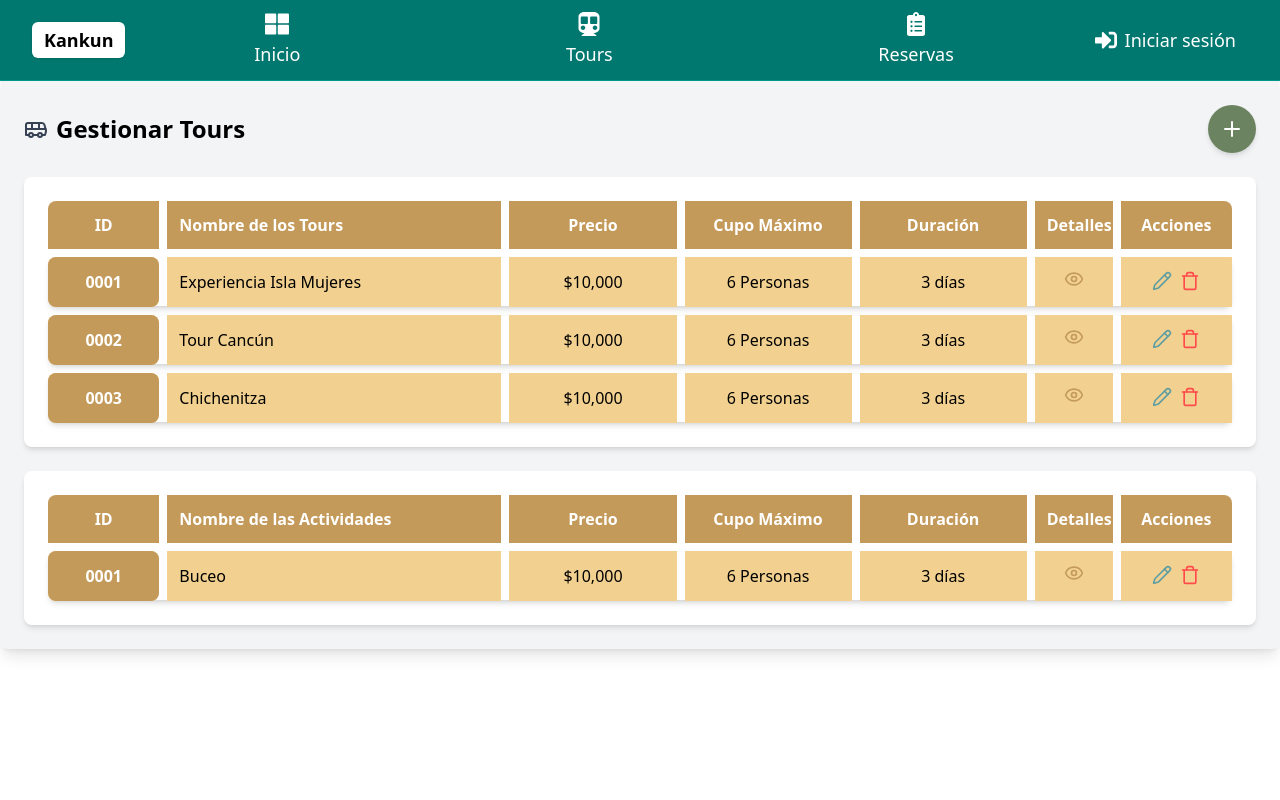
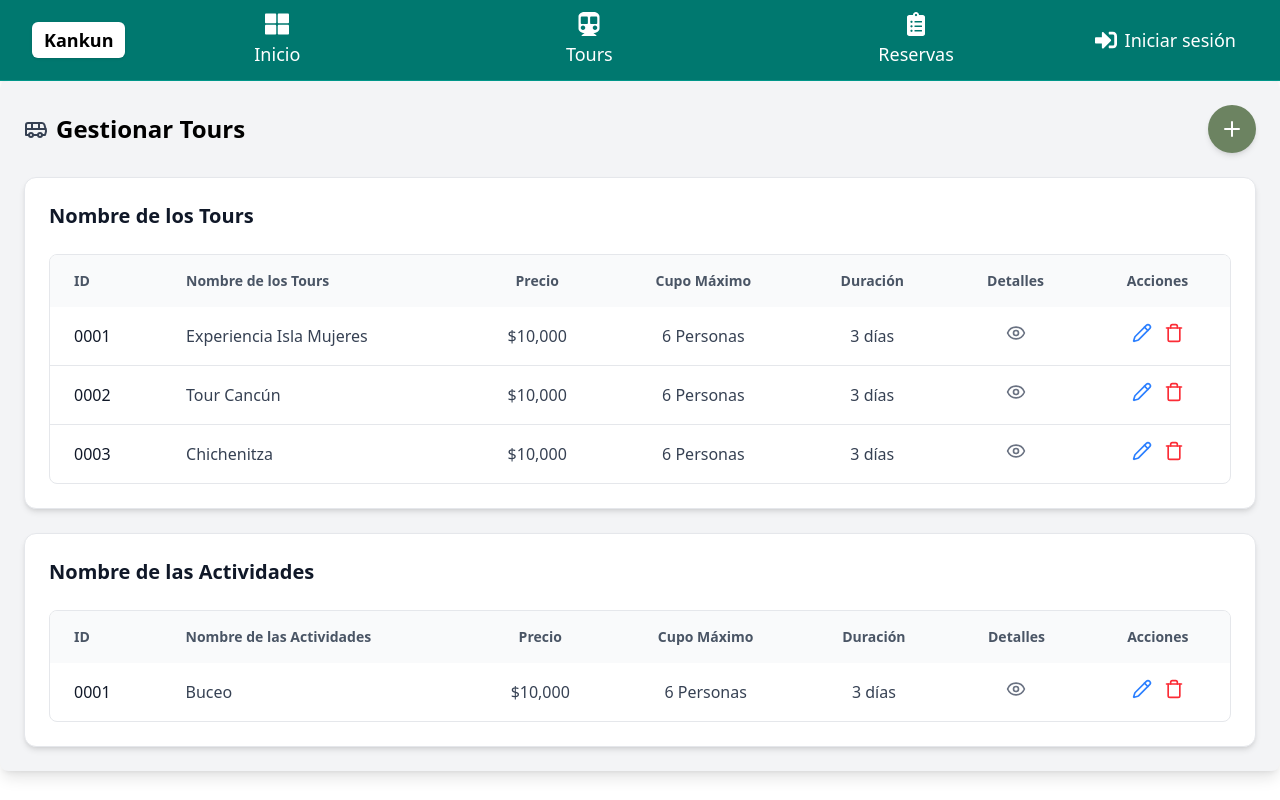
Before and after one commit to SebasEPV/TourManager_Front, a React (Vite) app: page /tours/manage in a window 1280 px wide. Built offline with nearby package versions, Linux system fonts and the light colour scheme.

Commit message:
Actualizacion de estilo tablas

```diff
--- a/src/components/GestionarTours/Tabla.jsx
+++ b/src/components/GestionarTours/Tabla.jsx
@@ -12,44 +12,49 @@ const Tabla = ({ datos, titulo, eliminarElemento }) => {
     };
 
     return (
-        <div className="bg-white p-4 rounded-lg shadow-md mt-6 w-full">
-            <table className="w-full border-separate border-spacing-2 text-left table-fixed">
+        <div className="bg-white p-6 rounded-xl shadow-md mt-6 w-full border border-gray-200">
+            {/* Encabezado */}
+            <div className="flex items-center justify-between mb-6">
+                <h2 className="text-xl font-semibold text-gray-900">{titulo}</h2>
+            </div>
+
+            {/* Tabla */}
+            <div className="overflow-x-auto rounded-lg border border-gray-200">
+                <table className="w-full">
                     <thead>
-                    <tr className="bg-[#C49A5A] text-white rounded-lg">
-                        <th className="p-3 text-center w-[10%] rounded-tl-lg">ID</th>
-                        <th className="p-3 text-left w-[30%]">{titulo}</th>
-                        <th className="p-3 text-center w-[15%]">Precio</th>
-                        <th className="p-3 text-center w-[15%]">Cupo Máximo</th>
-                        <th className="p-3 text-center w-[15%]">Duración</th>
-                        <th className="p-3 text-center w-[7%]">Detalles</th>
-                        <th className="p-3 text-center w-[10%] rounded-tr-lg">Acciones</th>
+                        <tr className="text-left bg-gray-50 text-gray-600 text-sm font-medium">
+                            <th className="px-6 py-4">ID</th>
+                            <th className="px-6 py-4">{titulo}</th>
+                            <th className="px-6 py-4 text-center">Precio</th>
+                            <th className="px-6 py-4 text-center">Cupo Máximo</th>
+                            <th className="px-6 py-4 text-center">Duración</th>
+                            <th className="px-6 py-4 text-center">Detalles</th>
+                            <th className="px-6 py-4 text-center">Acciones</th>
                         </tr>
                     </thead>
-                <tbody>
+                    <tbody className="divide-y divide-gray-200">
                         {datos.map((item, index) => (
-                        <tr key={index} className="bg-[#F2D190] rounded-lg shadow-md">
-                            <td className="p-3 text-center font-semibold bg-[#C49A5A] text-white rounded-lg h-12">
-                                {item.id}
-                            </td>
-                            <td className="p-3 text-left font-medium h-12">{item.nombre}</td>
-                            <td className="p-3 text-center h-12">{item.precio}</td>
-                            <td className="p-3 text-center h-12">{item.cupo}</td>
-                            <td className="p-3 text-center h-12">{item.duracion}</td>
-                            <td className="p-3 text-center h-12">
+                            <tr key={index} className="hover:bg-gray-50 transition-colors">
+                                <td className="px-6 py-4 text-gray-900 font-medium">{item.id}</td>
+                                <td className="px-6 py-4 text-gray-700">{item.nombre}</td>
+                                <td className="px-6 py-4 text-center text-gray-700">{item.precio}</td>
+                                <td className="px-6 py-4 text-center text-gray-700">{item.cupo}</td>
+                                <td className="px-6 py-4 text-center text-gray-700">{item.duracion}</td>
+                                <td className="px-6 py-4 text-center">
                                     <button
-                                    className="text-[#C49A5A] hover:text-[#B0804A]"
+                                        className="text-gray-500 hover:text-gray-700 transition"
                                         onClick={() => abrirModal(item)}
                                     >
                                         <Eye size={20} />
                                     </button>
                                 </td>
-                            <td className="p-3 flex justify-center gap-2 h-12">
-                                <button className="text-[#609EA2] hover:text-[#4D7F85] transition">
+                                <td className="px-6 py-4 flex justify-center gap-3">
+                                    <button className="text-blue-500 hover:text-blue-700 transition">
                                         <Pencil size={20} />
                                     </button>
                                     <button
                                         onClick={() => eliminarElemento(item.id)}
-                                    className="text-[#FF4B4B] hover:text-[#D93B3B] transition"
+                                        className="text-red-500 hover:text-red-700 transition"
                                     >
                                         <Trash size={20} />
                                     </button>
@@ -58,7 +63,9 @@ const Tabla = ({ datos, titulo, eliminarElemento }) => {
                         ))}
                     </tbody>
                 </table>
+            </div>
 
+            {/* Modal para ver detalles */}
             <ModalVerDetalles isOpen={modalOpen} onClose={() => setModalOpen(false)} datos={datoSeleccionado} />
         </div>
     );
--- a/src/layout/HeaderAdmin.jsx
+++ /dev/null
@@ -1,44 +0,0 @@
-import { ChevronDown } from "lucide-react"
-import { useLocation } from "react-router-dom"
-
-
-export default function HeaderAdmin({ setTitle }) {
-
-    const location = useLocation()
-
-    const getPageTitle = () => {
-        switch (location.pathname) {
-            case "/dashboard":
-                return "Dashboard"
-            case "/tours/manage":
-                return "Administrador de Tours/Actividades"
-            case "/reservations/manage":
-                return "Reservas"
-            default:
-                return "Sistema de Tours"
-        }
-    }
-
-
-    return (
-        <header className="w-full h-16 bg-gradient-to-r from-[#45553D] to-[#5F8D48] text-white flex items-center px-6 justify-between shadow-md">
-            <h1 className="text-xl font-bold">{getPageTitle()}</h1>
-
-            <div className="flex items-center gap-4">
-                <div className="text-right">
-                    <div className="font-medium">Kevin Velázquez</div>
-                    <div className="text-sm text-white/70">Usuario</div>
-                </div>
-
-                <button className="flex items-center gap-2">
-                    <div className="w-8 h-8 rounded-full bg-white/10 flex items-center justify-center">
-                        <img src="/placeholder.svg" alt="Avatar" className="w-8 h-8 rounded-full" />
-                    </div>
-                    <ChevronDown className="w-4 h-4 text-white/70" />
-                </button>
-            </div>
-
-
-        </header>
-    );
-}
--- a/src/layout/SidebarAdmin.jsx
+++ /dev/null
@@ -1,31 +0,0 @@
-import { TramFront, LayoutGrid, ClipboardCheck, Calendar, LogOut, TreePalm } from 'lucide-react';
-
-export default function SidebarAdmin({ setTitle }) {
-    return (
-        <div className=" h-screen bg-[#45553D] text-white flex flex-col p-4">
-            {/* Logo Section */}
-            <div className="h-20 flex items-center justify-center bg-gray-800 rounded-lg mb-4">
-                <span className="text-lg font-bold">LOGO</span>
-            </div>
-
-            {/* Navigation Options */}
-            <nav className="flex flex-col space-y-4">
-                <a href="/dashboard" className="flex  gap-3 px-4 py-2 rounded-lg bg-[#45553D] hover:bg-[#6e8661] transition" onClick={() => setTitle("Inicio")}>  <LayoutGrid /> Inicio </a>
-                <a href="/tours/manage" className="flex  gap-3 px-4 py-2 rounded-lg bg-[#45553D] hover:bg-[#6e8661] transition" onClick={() => setTitle("Tours")}><TramFront />  Tours</a>
-                <a href="/reservations/manage" className="flex  gap-3 px-4 py-2 rounded-lg bg-[#45553D] hover:bg-[#6e8661] transition" onClick={() => setTitle("Reservas")}><ClipboardCheck /> Reservas</a>
-            </nav>
-
-            <div className="p-6 mt-auto">
-                <buttonm
-                    className="flex items-center justify-end gap-4 px-4 py-3 w-full rounded-xl
-                        transition-all duration-300
-                        hover:bg-[#D9D9D9]/20
-                        active:transform active:scale-95"
-                >
-                    <LogOut className="w-6 h-6" />
-                    <span className="font-medium text-lg">Cerrar Sesión</span>
-                </buttonm>
-            </div>
-        </div>
-    );
-}
--- a/src/pages/TourManagement.jsx
+++ b/src/pages/TourManagement.jsx
@@ -3,8 +3,7 @@ import { Plus, Bus } from "lucide-react";
 import Tabla from "../components/GestionarTours/Tabla";
 import ModalCrearTour from "../components/GestionarTours/ModalCrearTour";
 import ModalCrearActividad from "../components/GestionarTours/ModalCrearActividad";
-import HeaderAdmin from "../layout/HeaderAdmin";
-import SidebarAdmin from "../layout/SidebarAdmin";
+
 
 const TourManagement = () => {
     const [menuOpen, setMenuOpen] = useState(false);
```
Lines whose indentation alone changed are shown as unchanged.
